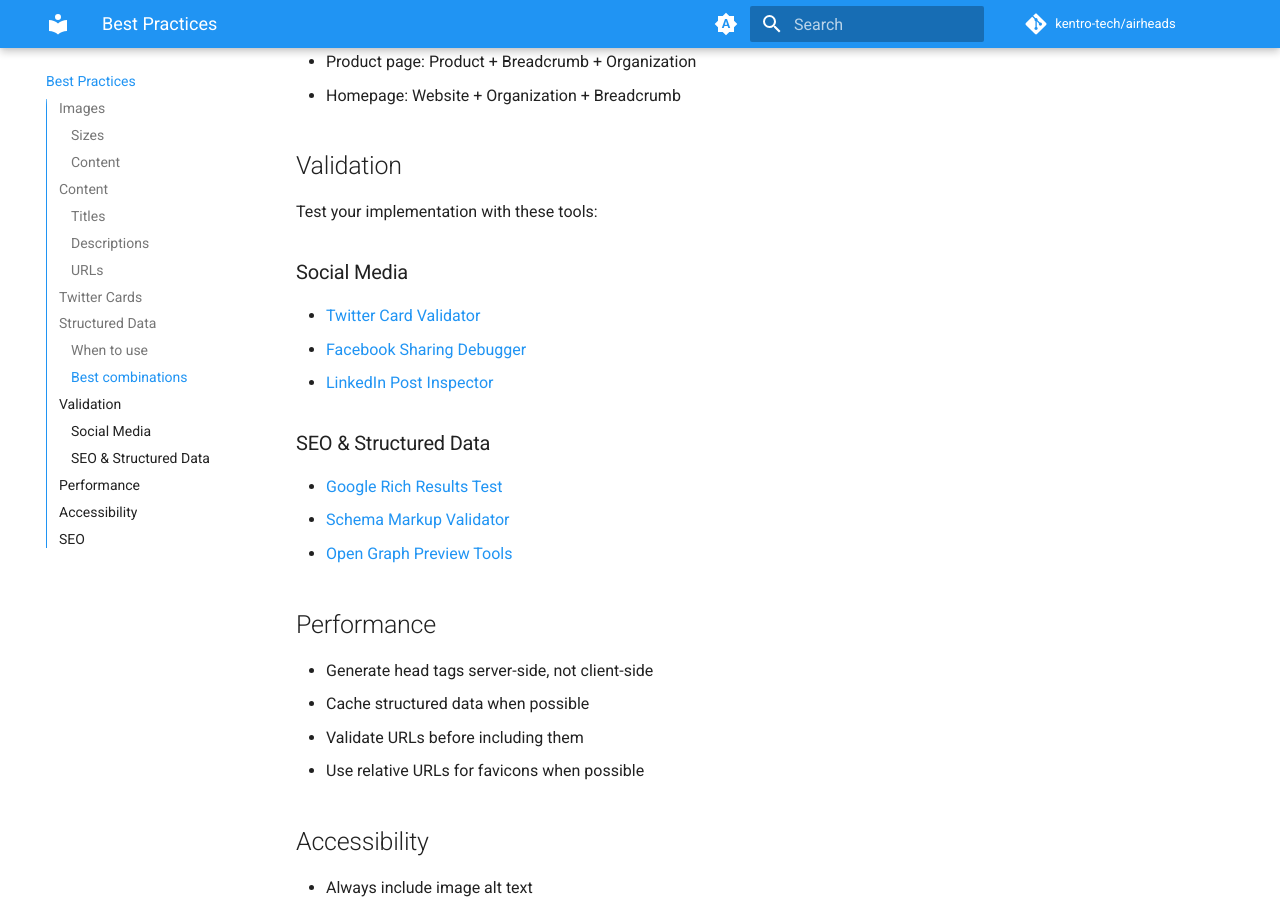
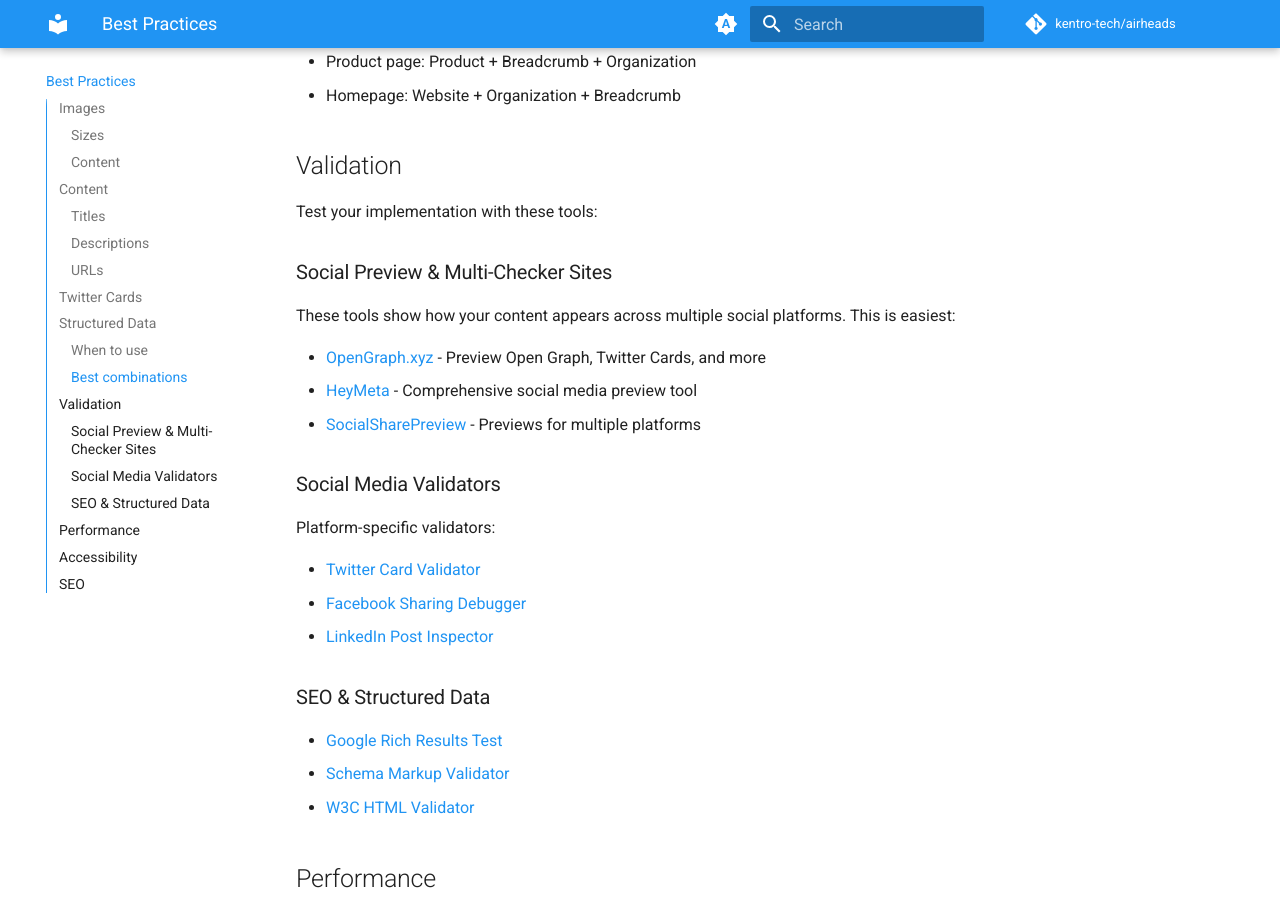
Before and after one commit to kentro-tech/airheads, an MkDocs documentation site: the page built from docs/best-practices.md, in a window 1280 px wide and 900 px high, scrolled down 1918 px. Built offline with MkDocs 1.6.1 and Material for MkDocs 9.7.7, drawn with Linux system fonts in a browser that asks for light colours; comment, search, counter and statistics services are not loaded.

Commit message:
Add multiple social preview sites

```diff
--- a/docs/best-practices.md
+++ b/docs/best-practices.md
@@ -72,7 +72,18 @@ Most pages benefit from 2-3 schema types:
 
 Test your implementation with these tools:
 
-### Social Media
+### Social Preview & Multi-Checker Sites
+
+These tools show how your content appears across multiple social platforms.  This is easiest:
+
+- [OpenGraph.xyz](https://www.opengraph.xyz/) - Preview Open Graph, Twitter Cards, and more
+- [HeyMeta](https://www.heymeta.com/) - Comprehensive social media preview tool
+- [SocialSharePreview](https://socialsharepreview.com/) - Previews for multiple platforms
+
+### Social Media Validators
+
+Platform-specific validators:
+
 - [Twitter Card Validator](https://cards-dev.twitter.com/validator)
 - [Facebook Sharing Debugger](https://developers.facebook.com/tools/debug/)
 - [LinkedIn Post Inspector](https://www.linkedin.com/post-inspector/)
@@ -80,7 +91,7 @@ Test your implementation with these tools:
 ### SEO & Structured Data
 - [Google Rich Results Test](https://search.google.com/test/rich-results)
 - [Schema Markup Validator](https://validator.schema.org/)
-- [Open Graph Preview Tools](https://www.opengraph.xyz/)
+- [W3C HTML Validator](https://validator.w3.org/nu/)
 
 ## Performance
 
```
